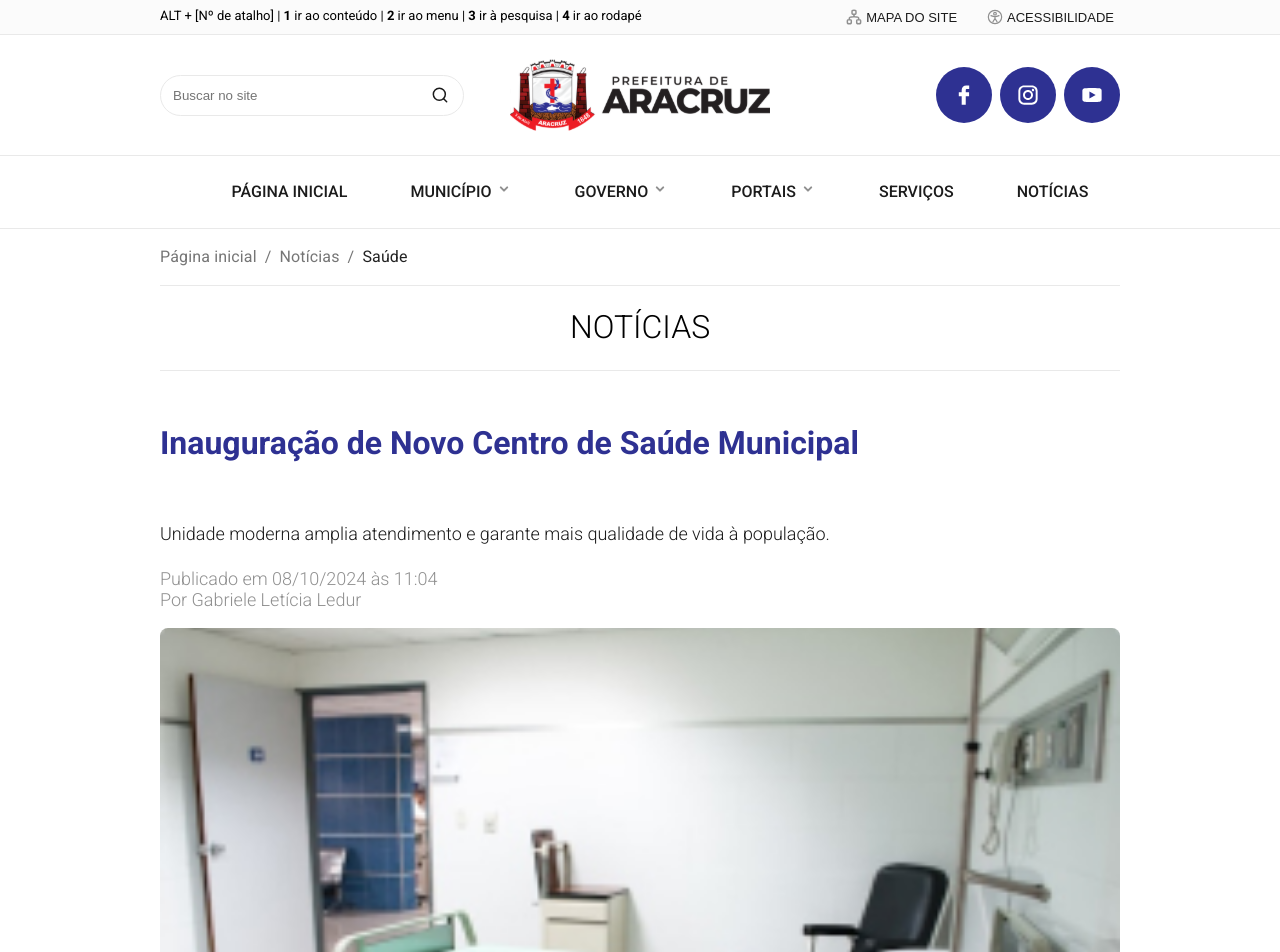
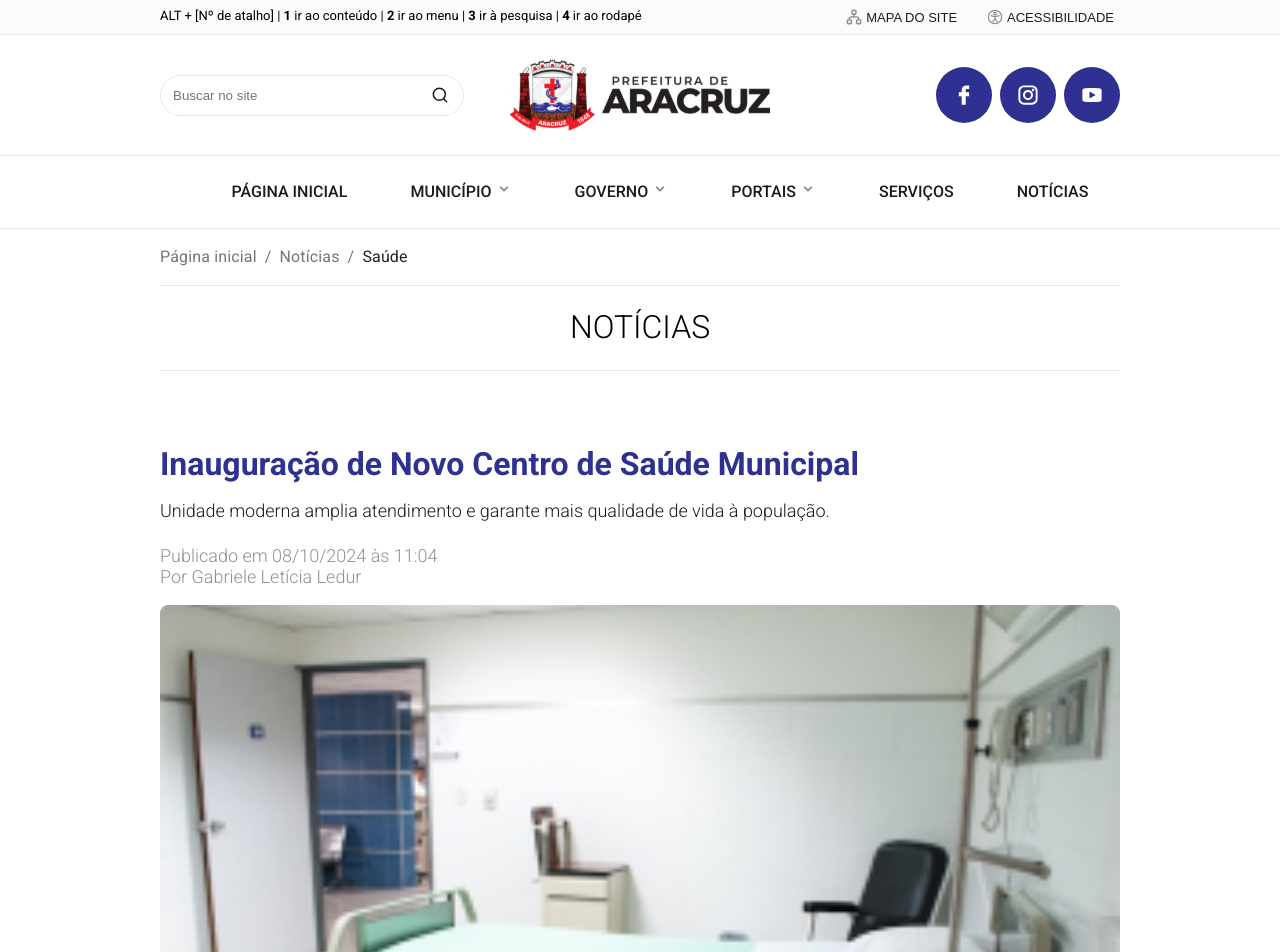
Before and after one commit to IanRMS/portal-prefeitura-aracruz, a React (Create React App) app in the folder portal-prefeitura-aracruz/: page /noticias/1 in a window 1280 px wide. Shown: the top 952 px of the page. Built offline with nearby package versions, Linux system fonts and the light colour scheme.

Commit message:
new style adjustments

```diff
--- a/portal-prefeitura-aracruz/src/pages/home/sections/news/news.section.tsx
+++ b/portal-prefeitura-aracruz/src/pages/home/sections/news/news.section.tsx
@@ -14,7 +14,7 @@ export const NewsSection = () => {
       <SectionTitle>Notícias</SectionTitle>
       <NewsContainer>
         {news.slice(0, 4).map((item) => (
-          <New key={item.id}>
+          <New key={item.id} onClick={() => navigate(`/noticias/${item.id}`)}>
             <NewImage src={item.image} alt={item.title} />
             <NewTheme>{item.theme}</NewTheme>
             <NewTitle>{item.title}</NewTitle>
--- a/portal-prefeitura-aracruz/src/pages/newDetails/newDetails.page.tsx
+++ b/portal-prefeitura-aracruz/src/pages/newDetails/newDetails.page.tsx
@@ -39,7 +39,7 @@ export function NewDetailsPage() {
         </Breadcrumbs>
       </BreadCrumsContainer>
       <PageTitle>NOTÍCIAS</PageTitle>
-      <Wrapper style={{ marginTop: 64 }}>
+      <Wrapper>
         <NewDetailsTitle>{newDetails.title}</NewDetailsTitle>
         <NewDetailsText>{newDetails.description}</NewDetailsText>
         <NewDetailsInfo>
--- a/portal-prefeitura-aracruz/src/pages/newDetails/newDetails.styles.tsx
+++ b/portal-prefeitura-aracruz/src/pages/newDetails/newDetails.styles.tsx
@@ -4,8 +4,7 @@ export const NewDetailsTitle = styled.h1`
   color: var(--primary);
   font-size: 32px;
   font-weight: 600;
-  margin-top: -32px;
-  margin-bottom: 16px;
+  margin-bottom: 0px;
 `;
 
 export const NewDetailsText = styled.p`
@@ -14,7 +13,7 @@ export const NewDetailsText = styled.p`
   line-height: 32px;
   color: var(--neutral);
   text-align: justify;
-  margin-top: 56px;
+  margin-top: 12px;
 `;
 
 export const NewDetailsInfo = styled.p`
```
